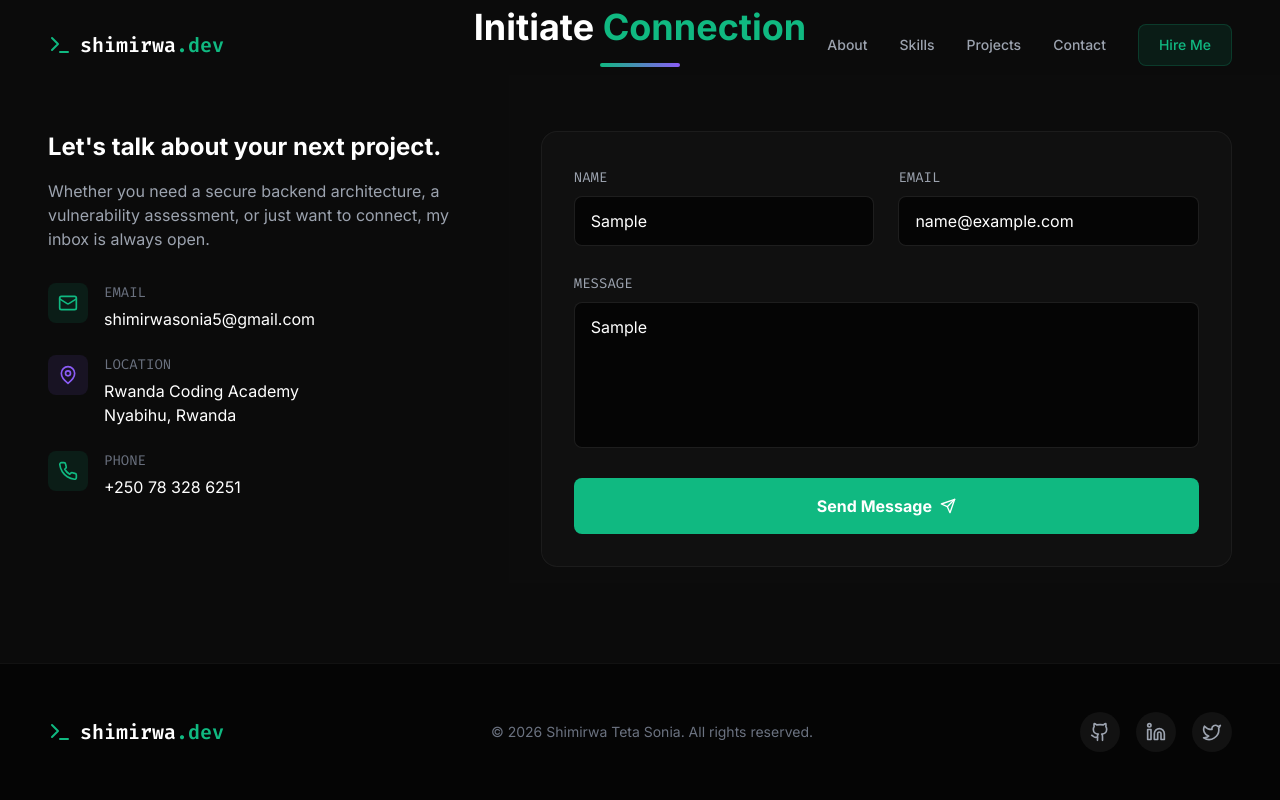
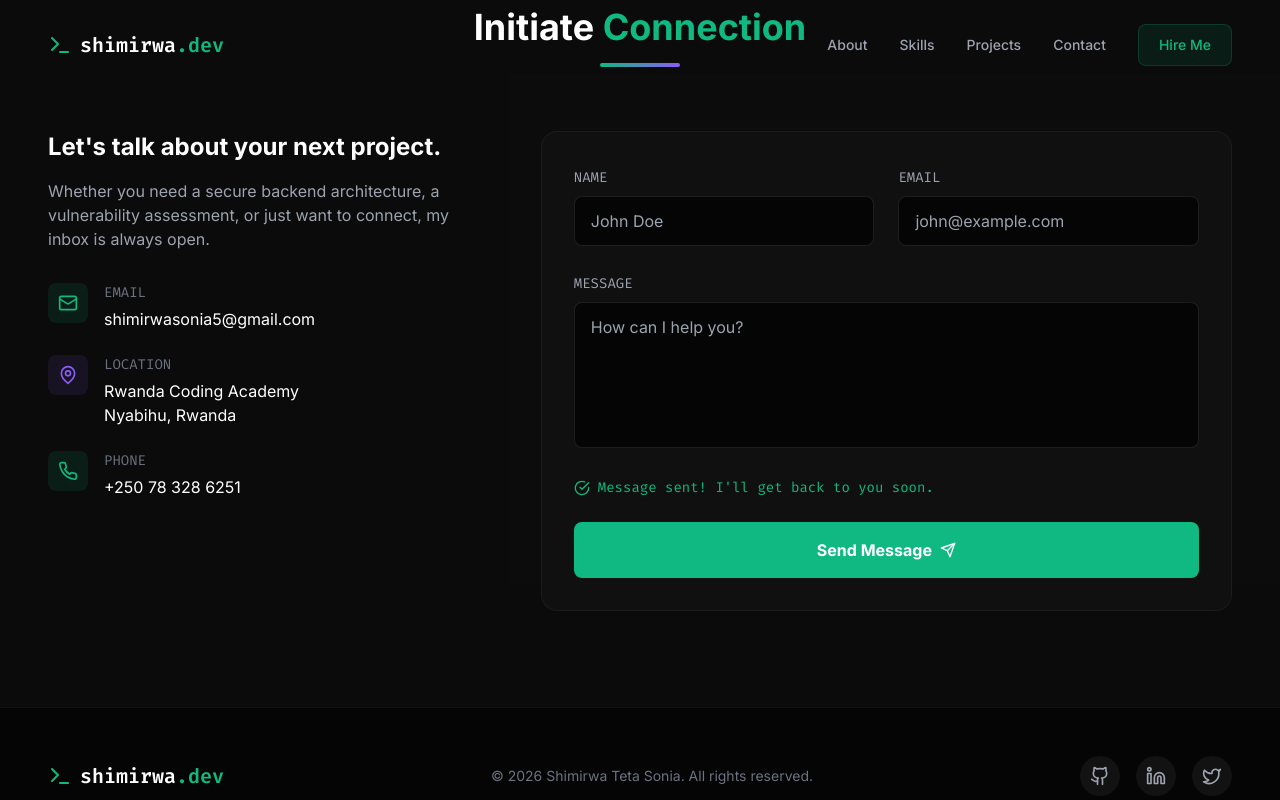
Before and after one commit to Wateta/portifolio, a React (Vite) app: page / in a window 1280 px wide. Both pictures are taken after typing "Sample", "name@example.com", "Sample" into the empty fields and a click on the button "Send Message". Shown: the part 4244-5044 px from the top of the page. Built offline with nearby package versions, Linux system fonts and the light colour scheme.

Commit message:
Initial commit

```diff
--- a/src/components/Contact.tsx
+++ b/src/components/Contact.tsx
@@ -1,8 +1,46 @@
-import React from 'react';
+import React, { useState, useRef } from 'react';
 import { motion } from 'framer-motion';
-import { Mail, MapPin, Send, Phone } from 'lucide-react';
+import { Mail, MapPin, Send, Phone, CheckCircle, AlertCircle, Loader } from 'lucide-react';
+import emailjs from '@emailjs/browser';
+
+// ─── EmailJS config ───────────────────────────────────────────────
+// 1. Go to https://www.emailjs.com and create a free account
+// 2. Add an Email Service (Gmail) and copy the Service ID below
+// 3. Create an Email Template and copy the Template ID below
+// 4. Copy your Public Key from Account > API Keys
+const EMAILJS_SERVICE_ID  = 'service_1zugglh';
+const EMAILJS_TEMPLATE_ID = 'template_0ai0vz9';
+const EMAILJS_PUBLIC_KEY  = 'V2ZShcrM-UBcxJemF';
+// ──────────────────────────────────────────────────────────────────
 
 export default function Contact() {
+  const formRef = useRef<HTMLFormElement>(null);
+  const [status, setStatus] = useState<'idle' | 'loading' | 'success' | 'error'>('idle');
+
+  const handleSubmit = async (e: React.FormEvent) => {
+    e.preventDefault();
+    if (!formRef.current) return;
+    setStatus('loading');
+    try {
+      await emailjs.send(
+        EMAILJS_SERVICE_ID,
+        EMAILJS_TEMPLATE_ID,
+        {
+          from_name: (formRef.current.querySelector('[name="from_name"]') as HTMLInputElement)?.value,
+          from_email: (formRef.current.querySelector('[name="from_email"]') as HTMLInputElement)?.value,
+          message: (formRef.current.querySelector('[name="message"]') as HTMLTextAreaElement)?.value,
+          name: (formRef.current.querySelector('[name="from_name"]') as HTMLInputElement)?.value,
+        },
+        EMAILJS_PUBLIC_KEY
+      );
+      setStatus('success');
+      formRef.current.reset();
+    } catch (err: any) {
+      console.error('EmailJS error:', err?.status, err?.text);
+      setStatus('error');
+    }
+  };
+
   return (
     <section id="contact" className="py-24 bg-dark-800/50 relative">
       <div className="max-w-7xl mx-auto px-6 md:px-12">
@@ -69,12 +107,14 @@ export default function Contact() {
             viewport={{ once: true }}
             className="md:col-span-3 glass-card p-8"
           >
-            <form className="space-y-6" onSubmit={(e) => e.preventDefault()}>
+            <form ref={formRef} className="space-y-6" onSubmit={handleSubmit}>
               <div className="grid md:grid-cols-2 gap-6">
                 <div className="space-y-2">
                   <label className="text-sm font-mono text-gray-400">NAME</label>
                   <input
                     type="text"
+                    name="from_name"
+                    required
                     className="w-full bg-dark-900 border border-white/10 rounded-lg px-4 py-3 text-white focus:outline-none focus:border-primary focus:ring-1 focus:ring-primary transition-all"
                     placeholder="John Doe"
                   />
@@ -83,6 +123,8 @@ export default function Contact() {
                   <label className="text-sm font-mono text-gray-400">EMAIL</label>
                   <input
                     type="email"
+                    name="from_email"
+                    required
                     className="w-full bg-dark-900 border border-white/10 rounded-lg px-4 py-3 text-white focus:outline-none focus:border-primary focus:ring-1 focus:ring-primary transition-all"
                     placeholder="john@example.com"
                   />
@@ -92,12 +134,34 @@ export default function Contact() {
                 <label className="text-sm font-mono text-gray-400">MESSAGE</label>
                 <textarea
                   rows={5}
+                  name="message"
+                  required
                   className="w-full bg-dark-900 border border-white/10 rounded-lg px-4 py-3 text-white focus:outline-none focus:border-primary focus:ring-1 focus:ring-primary transition-all resize-none"
                   placeholder="How can I help you?"
                 ></textarea>
               </div>
-              <button className="w-full py-4 rounded-lg bg-primary text-white font-bold flex items-center justify-center gap-2 hover:bg-primary-dark transition-colors">
-                Send Message <Send className="w-4 h-4" />
+
+              {status === 'success' && (
+                <div className="flex items-center gap-2 text-primary text-sm font-mono">
+                  <CheckCircle className="w-4 h-4" /> Message sent! I'll get back to you soon.
+                </div>
+              )}
+              {status === 'error' && (
+                <div className="flex items-center gap-2 text-red-400 text-sm font-mono">
+                  <AlertCircle className="w-4 h-4" /> Something went wrong. Please try again.
+                </div>
+              )}
+
+              <button
+                type="submit"
+                disabled={status === 'loading'}
+                className="w-full py-4 rounded-lg bg-primary text-white font-bold flex items-center justify-center gap-2 hover:bg-primary-dark transition-colors disabled:opacity-60 disabled:cursor-not-allowed"
+              >
+                {status === 'loading' ? (
+                  <><Loader className="w-4 h-4 animate-spin" /> Sending...</>
+                ) : (
+                  <>Send Message <Send className="w-4 h-4" /></>
+                )}
               </button>
             </form>
           </motion.div>
--- a/src/components/Footer.tsx
+++ b/src/components/Footer.tsx
@@ -15,7 +15,7 @@ export default function Footer() {
         </p>
 
         <div className="flex items-center gap-4">
-          <a href="#" className="w-10 h-10 rounded-full bg-dark-800 flex items-center justify-center text-gray-400 hover:text-white hover:bg-primary/20 transition-all">
+          <a href="https://github.com/Wateta" target="_blank" rel="noreferrer" className="w-10 h-10 rounded-full bg-dark-800 flex items-center justify-center text-gray-400 hover:text-white hover:bg-primary/20 transition-all">
             <Github className="w-5 h-5" />
           </a>
           <a href="#" className="w-10 h-10 rounded-full bg-dark-800 flex items-center justify-center text-gray-400 hover:text-white hover:bg-blue-500/20 transition-all">
```
Also changed, not shown: package.json (+4 -3 lines), 1 other file (tests, documents, lock files or other folders).
